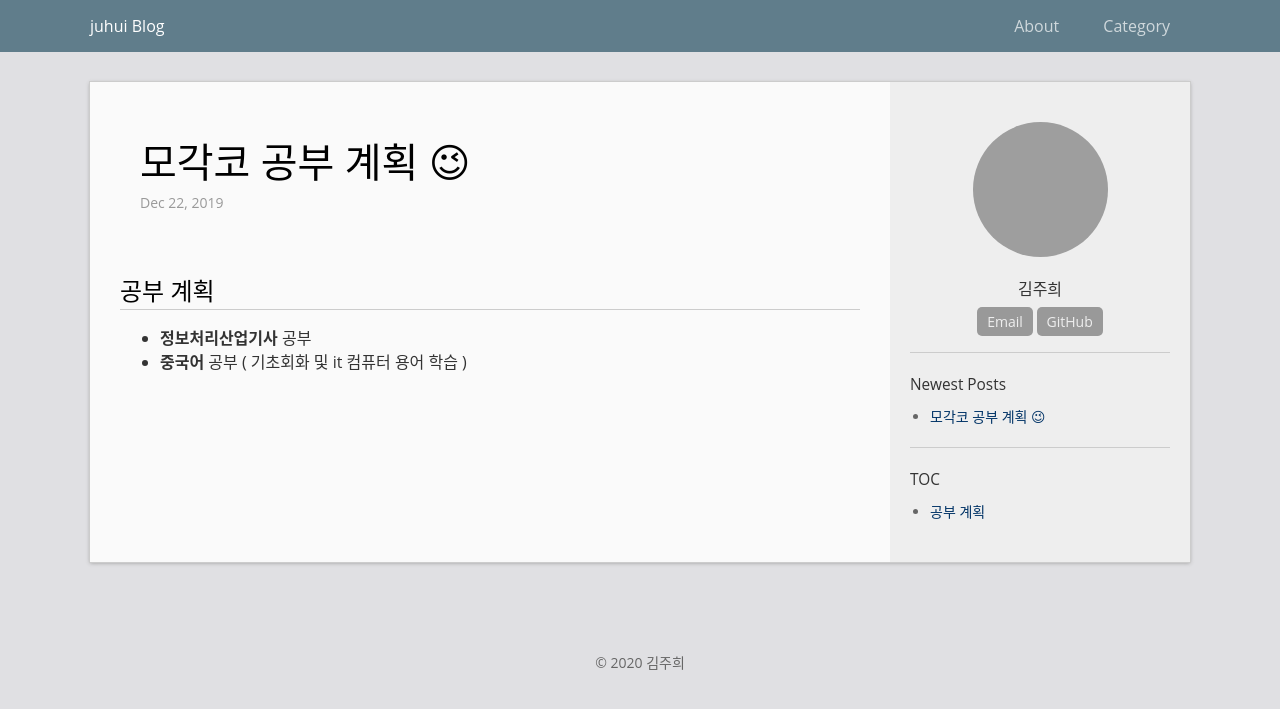
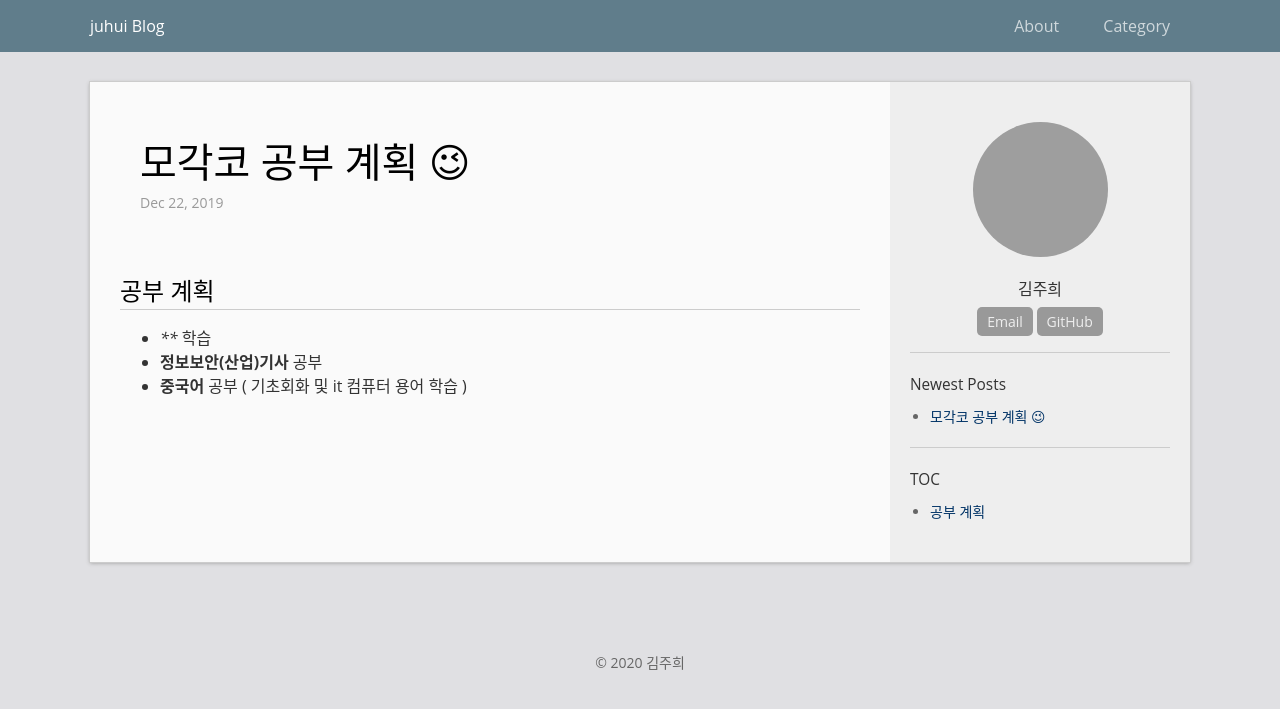
Before and after one commit to juhui-ui/juhui-ui.github.io, a Jekyll site: the page built from _posts/2014-12-30-welcome-to-jekyll.markdown, in a window 1280 px wide. Shown: the top 709 px of the page. Built offline with Jekyll 4.4.1, drawn with Linux system fonts in a browser that asks for light colours; emoji names are drawn with the system emoji font; grey boxes are pictures that could not be loaded.

Commit message:
Update 2014-12-30-welcome-to-jekyll.markdown

```diff
--- a/_posts/2014-12-30-welcome-to-jekyll.markdown
+++ b/_posts/2014-12-30-welcome-to-jekyll.markdown
@@ -8,6 +8,6 @@ permalink: /archivers/hello
 
 ## 공부 계획 ##
 
-
-* **정보처리산업기사** 공부
+* **** 학습
+* **정보보안(산업)기사** 공부
 * **중국어** 공부 ( 기초회화 및 it 컴퓨터 용어 학습 )
```
